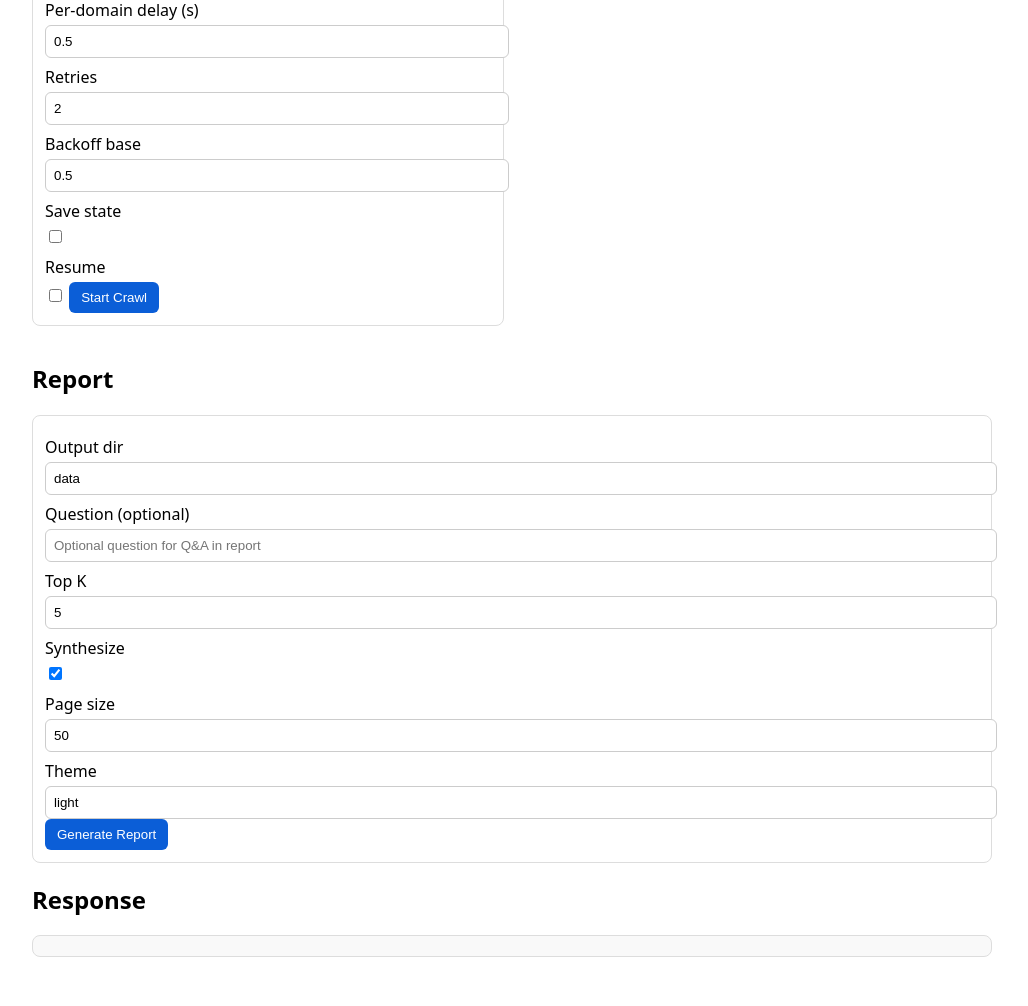
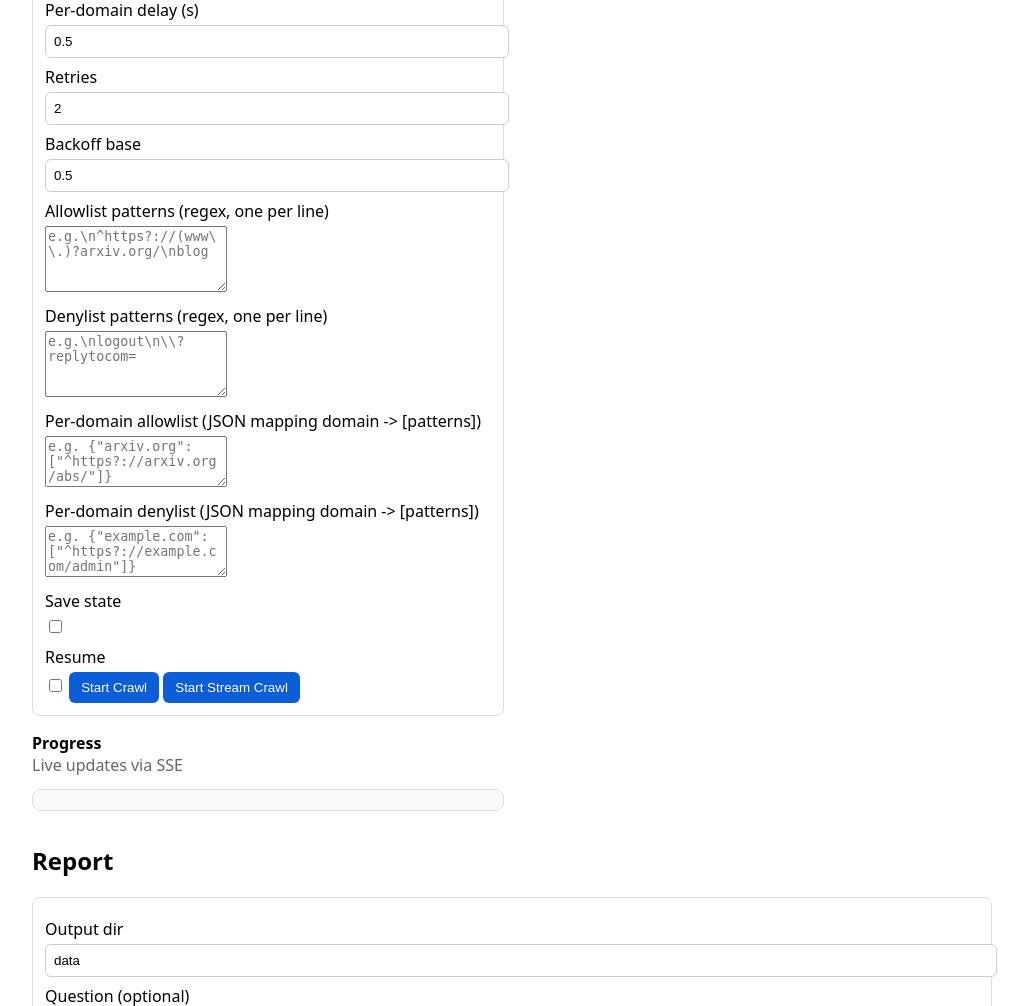
Before and after one commit to foxcube3/AI-Crawler, a FastAPI app: page /ui in a window 1280 px wide. Shown: the part 749-1755 px from the top of the page, without its empty margins (128-1156 px from the left). Before the commit the page ends 1706 px from the top, so only its background shows below. Run offline with FastAPI, Linux system fonts and the light colour scheme.

Commit message:
feat: add support for allowing and denying URLs based on patterns in crawler
Co-authored-by: Genie <genie@cosine.sh>

```diff
--- a/ai_crawler.py
+++ b/ai_crawler.py
@@ -279,6 +279,37 @@ def extract_links(html: str, base_url: str) -> List[str]:
             seen.add(u)
     return unique
 
+def matches_patterns(url: str, patterns: Optional[List[str]]) -> bool:
+    if not patterns:
+        return False
+    for p in patterns:
+        try:
+            if re.search(p, url):
+                return True
+        except Exception:
+            # Treat as simple substring if regex invalid
+            if p in url:
+                return True
+    return False
+
+def should_follow(url: str, current_domain: str, allow_external: bool, allowlist_global: Optional[List[str]], denylist_global: Optional[List[str]], allowlist_by_domain: Optional[Dict[str, List[str]]], denylist_by_domain: Optional[Dict[str, List[str]]]) -> bool:
+    dom = urlparse(url).netloc
+    if not allow_external and dom != current_domain:
+        return False
+    # Deny checks first (global/domain)
+    if matches_patterns(url, denylist_global):
+        return False
+    if denylist_by_domain and matches_patterns(url, denylist_by_domain.get(dom, [])):
+        return False
+    # Allow checks (if any provided). If allowlist present, require a match.
+    allow_any = (allowlist_global and len(allowlist_global) > 0) or (allowlist_by_domain and len(allowlist_by_domain.get(dom, [])) > 0)
+    if allow_any:
+        if matches_patterns(url, allowlist_global) or (allowlist_by_domain and matches_patterns(url, allowlist_by_domain.get(dom, []))):
+            return True
+        else:
+            return False
+    return True
+
 
 def parse_robots_crawl_delay(domain: str) -> Optional[float]:
     # Fetch robots.txt and parse Crawl-delay for any UA; we ignore Disallow.
@@ -360,7 +391,7 @@ class CrawlFrontier:
         return len(self.heap)
 
 
-def process_url(current_url: str, depth: int, output_dir: str, timeout: int, allow_external: bool, crawl_depth: int, ua_rotator: UserAgentRotator, rate_limiter: PerDomainRateLimiter, max_retries: int, backoff_base: float, backoff_jitter: float) -> Tuple[CrawlResult, List[Tuple[str, int]]]:
+def process_url(current_url: str, depth: int, output_dir: str, timeout: int, allow_external: bool, crawl_depth: int, ua_rotator: UserAgentRotator, rate_limiter: PerDomainRateLimiter, max_retries: int, backoff_base: float, backoff_jitter: float, allowlist_global: Optional[List[str]], denylist_global: Optional[List[str]], allowlist_by_domain: Optional[Dict[str, List[str]]], denylist_by_domain: Optional[Dict[str, List[str]]]) -> Tuple[CrawlResult, List[Tuple[str, int]]]:
     domain = urlparse(current_url).netloc
     # Adjust per-domain delay once from robots.txt if available
     if rate_limiter.get_delay(domain) == rate_limiter.default_delay:
@@ -388,7 +419,7 @@ def process_url(current_url: str, depth: int, output_dir: str, timeout: int, all
 
     if html and depth < crawl_depth:
         for nl in extract_links(html, current_url):
-            if not allow_external and urlparse(nl).netloc != domain:
+            if not should_follow(nl, domain, allow_external, allowlist_global, denylist_global, allowlist_by_domain, denylist_by_domain):
                 continue
             nexts.append((nl, depth + 1))
 
@@ -556,6 +587,10 @@ def crawl(
     synthesize_question: Optional[str] = None,
     top_k_for_summary: int = 5,
     progress_callback: Optional[callable] = None,
+    allowlist_patterns: Optional[List[str]] = None,
+    denylist_patterns: Optional[List[str]] = None,
+    allowlist_by_domain: Optional[Dict[str, List[str]]] = None,
+    denylist_by_domain: Optional[Dict[str, List[str]]] = None,
 ) -> Dict[str, List[Dict]]:
     ensure_dir(output_dir)
     discovered: List[str] = []
@@ -624,8 +659,32 @@ def crawl(
                         results.append(result)
                         for nl, nd in nexts:
                             frontier.push(nl, nd)
+                        # Emit progress event if callback provided
+                        if progress_callback:
+                            try:
+                                progress_callback({
+                                    "type": "result",
+                                    "result": asdict(result),
+                                    "stats": compute_domain_stats(results),
+                                    "queue_size": len(frontier),
+                                    "completed": len(results),
+                                })
+                            except Exception:
+                                pass
                     except Exception as e:
-                        results.append(CrawlResult(url=current_url, title=None, text_path=None, status="error", domain=domain, error=f"{type(e).__name__}: {e}"))
+                        err_res = CrawlResult(url=current_url, title=None, text_path=None, status="error", domain=domain, error=f"{type(e).__name__}: {e}")
+                        results.append(err_res)
+                        if progress_callback:
+                            try:
+                                progress_callback({
+                                    "type": "error",
+                                    "result": asdict(err_res),
+                                    "stats": compute_domain_stats(results),
+                                    "queue_size": len(frontier),
+                                    "completed": len(results),
+                                })
+                            except Exception:
+                                pass
                     break
 
             # Periodically save state
--- a/server.py
+++ b/server.py
@@ -40,6 +40,10 @@ class CrawlRequest(BaseModel):
     state_path: Optional[str] = None
     synthesize_question: Optional[str] = None
     top_k_for_summary: int = 5
+    allowlist_patterns: Optional[List[str]] = None
+    denylist_patterns: Optional[List[str]] = None
+    allowlist_by_domain: Optional[Dict[str, List[str]]] = None
+    denylist_by_domain: Optional[Dict[str, List[str]]] = None
 
 class AskRequest(BaseModel):
     output_dir: str = "data"
@@ -83,6 +87,10 @@ def api_crawl(req: CrawlRequest):
         synthesize_question=req.synthesize_question,
         top_k_for_summary=req.top_k_for_summary,
         progress_callback=None,
+        allowlist_patterns=req.allowlist_patterns,
+        denylist_patterns=req.denylist_patterns,
+        allowlist_by_domain=req.allowlist_by_domain,
+        denylist_by_domain=req.denylist_by_domain,
     )
     return res
 
@@ -149,6 +157,20 @@ def get_report(output_dir: str = "data", file: str = "report.html"):
     except Exception as e:
         return HTMLResponse(content=f"<h1>Error</h1><p>{e}</p>", status_code=500)
 
+# Serve text files for preview
+@app.get("/text", response_class=HTMLResponse)
+def get_text(path: str):
+    if not path or not os.path.exists(path) or not path.endswith(".txt"):
+        return HTMLResponse(content=f"<h1>404</h1><p>Text file not found or invalid: {path}</p>", status_code=404)
+    try:
+        with open(path, "r", encoding="utf-8") as f:
+            content = f.read()
+        # Simple HTML wrapper for preview
+        safe = content.replace("<", "&lt;").replace(">", "&gt;")
+        return HTMLResponse(content=f"<html><body><pre>{safe}</pre></body></html>", status_code=200)
+    except Exception as e:
+        return HTMLResponse(content=f"<h1>Error</h1><p>{e}</p>", status_code=500)
+
 # SSE streaming of crawl progress
 try:
     from sse_starlette.sse import EventSourceResponse
@@ -193,6 +215,10 @@ async def stream_crawl(req: CrawlRequest):
                 synthesize_question=None,
                 top_k_for_summary=req.top_k_for_summary,
                 progress_callback=progress,
+                allowlist_patterns=req.allowlist_patterns,
+                denylist_patterns=req.denylist_patterns,
+                allowlist_by_domain=req.allowlist_by_domain,
+                denylist_by_domain=req.denylist_by_domain,
             )
         finally:
             done["value"] = True
```
Also changed, not shown: templates/ui.html (+47 -0 lines).
